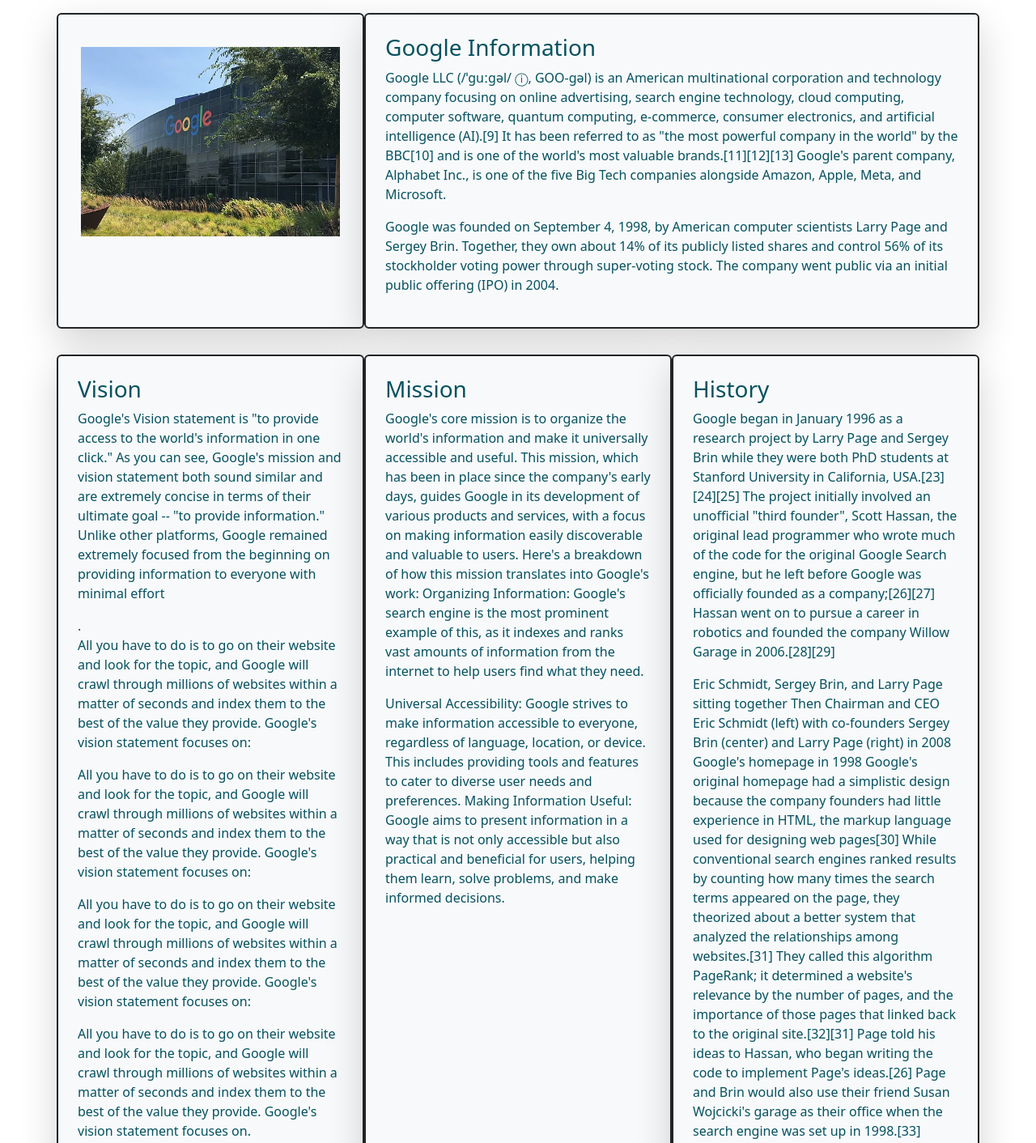
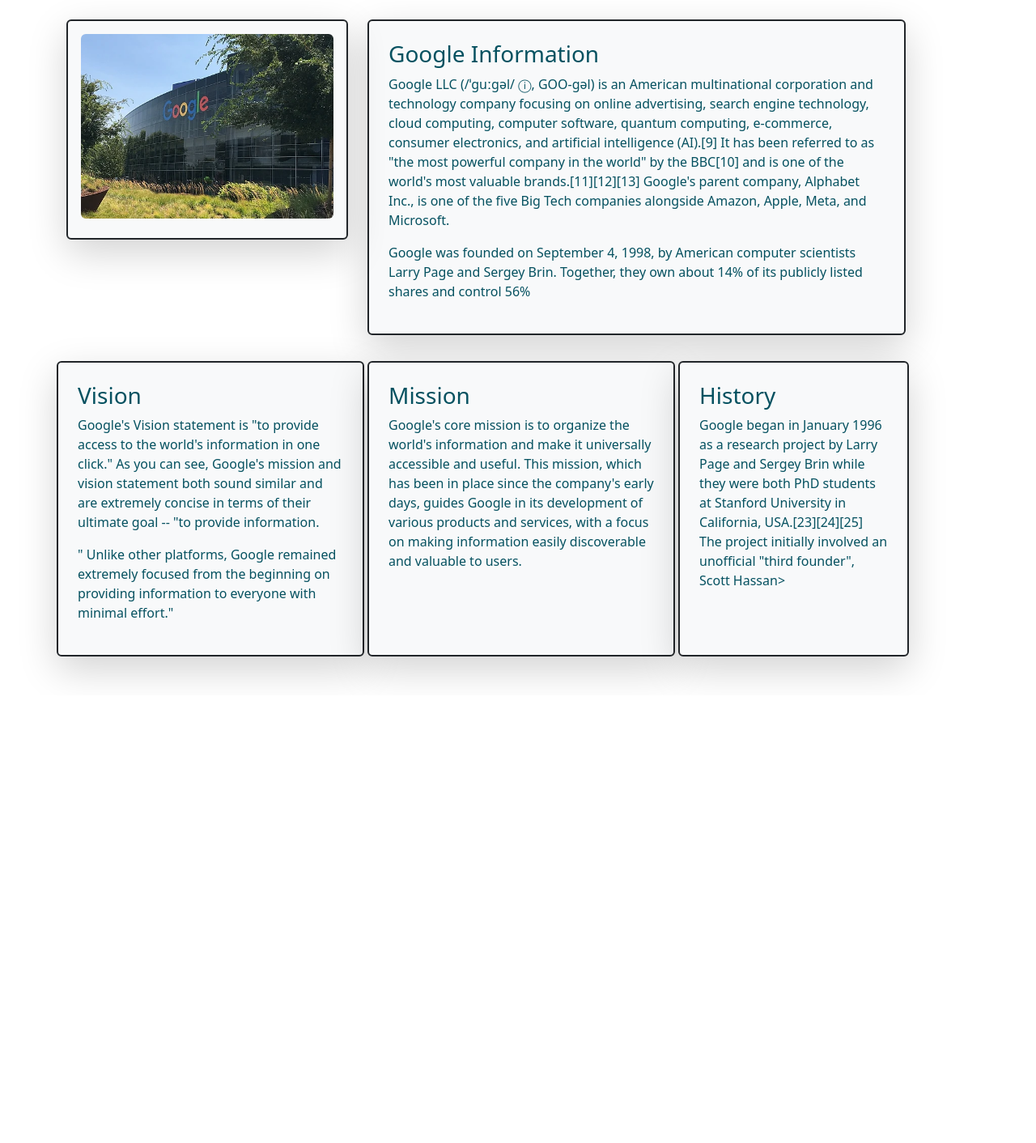
Before and after one commit to vaishnaviadat/Learning_BOOTSTRAP, a plain HTML site: page about.html in a window 1280 px wide. Shown: the top 1412 px of the page at 81% size. After the commit the page ends 859 px from the top, so only its background shows below. Drawn offline with nearby package versions, Linux system fonts and the light colour scheme.

Commit message:
bootstrap class

```diff
--- a/about.html
+++ b/about.html
@@ -8,16 +8,18 @@
 </head>
 <body>
     <section>
-        <div class="container mt-3">
-        <div class="row">
+    <div class="container mt-4">
+        <div class="row me-15">
+        <div class="col-md-4 mb-3">
+            <div class="card shadow-lg me-2 border border-2 border-dark bg-body-tertiary rounded">
+                <div class="card-body text-center"><img src="images/Googleplex.webp" class="img-fluid rounded mb-2" alt="Google Office"></div>
+            </div>
+        </div>
 
-            <div class="col-md-4 border border-2 border-dark shadow-lg  mb-3 bg-body-tertiary rounded text-info-emphasis .bg-secondary" >
-                <img src="images/Googleplex.webp" class="container-fluid mt-4 mb-4 p-3" alt="img" >
-            </div>
-            <div class="col-md-8 p-4 border border-2 border-dark shadow-lg p-3 mb-3 bg-body-tertiary rounded text-info-emphasis .bg-secondary">
+            <div class="col-md-7 p-4 ms-1 border border-2 border-dark shadow-lg p-3 mb-3 bg-body-tertiary rounded text-info-emphasis .bg-secondary">
                 <h3>Google Information</h3>
                 <p>Google LLC (/ˈɡuːɡəl/ ⓘ, GOO-gəl) is an American multinational corporation and technology company focusing on online advertising, search engine technology, cloud computing, computer software, quantum computing, e-commerce, consumer electronics, and artificial intelligence (AI).[9] It has been referred to as "the most powerful company in the world" by the BBC[10] and is one of the world's most valuable brands.[11][12][13] Google's parent company, Alphabet Inc., is one of the five Big Tech companies alongside Amazon, Apple, Meta, and Microsoft.</p>
-                <p>Google was founded on September 4, 1998, by American computer scientists Larry Page and Sergey Brin. Together, they own about 14% of its publicly listed shares and control 56% of its stockholder voting power through super-voting stock. The company went public via an initial public offering (IPO) in 2004.</p>
+                <p>Google was founded on September 4, 1998, by American computer scientists Larry Page and Sergey Brin. Together, they own about 14% of its publicly listed shares and control 56%</p>
 
             </div>
         </div>
@@ -26,36 +28,21 @@
 
     <section>
         <div class="container mt-3">
-        <div class="row">
+        <div class="row me-10">
             <div class="col-md-4 p-4 border border-2 border-dark shadow-lg p-3 mb-5 bg-body-tertiary rounded text-info-emphasis">
                <h3>Vision</h3>
             <p>Google's Vision statement is "to provide access to the world's information in one click."
-            As you can see, Google's mission and vision statement both sound similar and are extremely concise in terms of their ultimate goal -- "to provide information." Unlike other platforms, Google remained extremely focused from the beginning on providing information to everyone with minimal effort</p>.
-            <p> All you have to do is to go on their website and look for the topic, and Google will crawl through millions of websites within a matter of seconds and index them to the best of the value they provide. Google's vision statement focuses on:</p>
-            <p> All you have to do is to go on their website and look for the topic, and Google will crawl through millions of websites within a matter of seconds and index them to the best of the value they provide. Google's vision statement focuses on:</p><p> All you have to do is to go on their website and look for the topic, and Google will crawl through millions of websites within a matter of seconds and index them to the best of the value they provide. Google's vision statement focuses on:</p><p> All you have to do is to go on their website and look for the topic, and Google will crawl through millions of websites within a matter of seconds and index them to the best of the value they provide. Google's vision statement focuses on.
-            </p>
+            As you can see, Google's mission and vision statement both sound similar and are extremely concise in terms of their ultimate goal -- "to provide information.</p><p>" Unlike other platforms, Google remained extremely focused from the beginning on providing information to everyone with minimal effort."</p>
     </div>
 
-            <div class="col-md-4 p-4 border border-2 border-dark shadow-lg p-3 mb-5 bg-body-tertiary rounded text-info-emphasis">
+            <div class="col-md-4 p-4 ms-1 border border-2 border-dark shadow-lg p-3 mb-5 bg-body-tertiary rounded text-info-emphasis">
                 <h3>Mission</h3>
-                <p>Google's core mission is to organize the world's information and make it universally accessible and useful. This mission, which has been in place since the company's early days, guides Google in its development of various products and services, with a focus on making information easily discoverable and valuable to users.
-                Here's a breakdown of how this mission translates into Google's work:
-                Organizing Information:
-                Google's search engine is the most prominent example of this, as it indexes and ranks vast amounts of information from the internet to help users find what they need.</p>
-                <p>Universal Accessibility:
-                Google strives to make information accessible to everyone, regardless of language, location, or device. This includes providing tools and features to cater to diverse user needs and preferences.
-                Making Information Useful:
-                Google aims to present information in a way that is not only accessible but also practical and beneficial for users, helping them learn, solve problems, and make informed decisions.</p>
+                <p>Google's core mission is to organize the world's information and make it universally accessible and useful. This mission, which has been in place since the company's early days, guides Google in its development of various products and services, with a focus on making information easily discoverable and valuable to users.</p>
         </div>
 
-            <div class="col-md-4 p-4 border border-2 border-dark shadow-lg p-3 mb-5 bg-body-tertiary rounded text-info-emphasis">
+            <div class="col-md-3 p-4 ms-1 border border-2 border-dark shadow-lg p-3 mb-5 bg-body-tertiary rounded text-info-emphasis">
                 <h3>History</h3>
-                 <p>Google began in January 1996 as a research project by Larry Page and Sergey Brin while they were both PhD students at Stanford University in California, USA.[23][24][25] The project initially involved an unofficial "third founder", Scott Hassan, the original lead programmer who wrote much of the code for the original Google Search engine, but he left before Google was officially founded as a company;[26][27] Hassan went on to pursue a career in robotics and founded the company Willow Garage in 2006.[28][29]</p>
-            <p>Eric Schmidt, Sergey Brin, and Larry Page sitting together
-            Then Chairman and CEO Eric Schmidt (left) with co-founders Sergey Brin (center) and Larry Page (right) in 2008
-            Google's homepage in 1998
-            Google's original homepage had a simplistic design because the company founders had little experience in HTML, the markup language used for designing web pages[30]
-            While conventional search engines ranked results by counting how many times the search terms appeared on the page, they theorized about a better system that analyzed the relationships among websites.[31] They called this algorithm PageRank; it determined a website's relevance by the number of pages, and the importance of those pages that linked back to the original site.[32][31] Page told his ideas to Hassan, who began writing the code to implement Page's ideas.[26] Page and Brin would also use their friend Susan Wojcicki's garage as their office when the search engine was set up in 1998.[33]</p>
+                 <p>Google began in January 1996 as a research project by Larry Page and Sergey Brin while they were both PhD students at Stanford University in California, USA.[23][24][25] The project initially involved an unofficial "third founder", Scott Hassan>
             </div>
         </div>
     </div>
```
